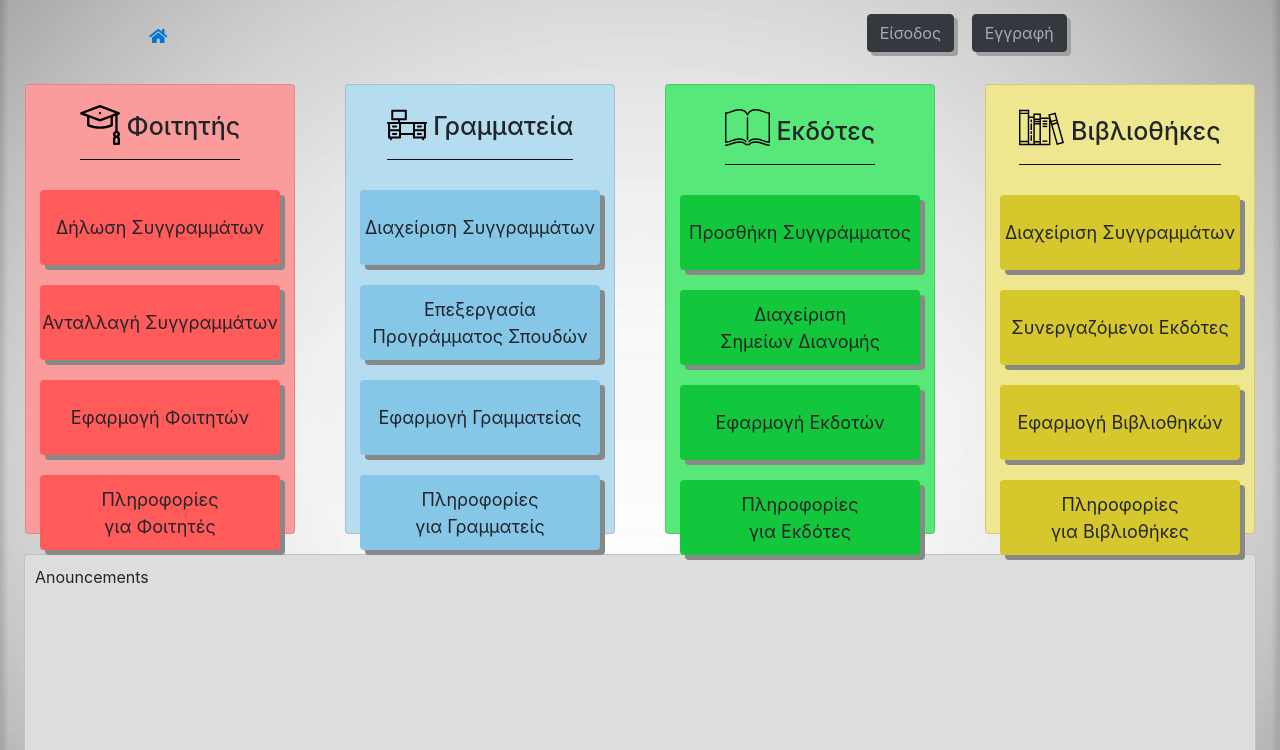
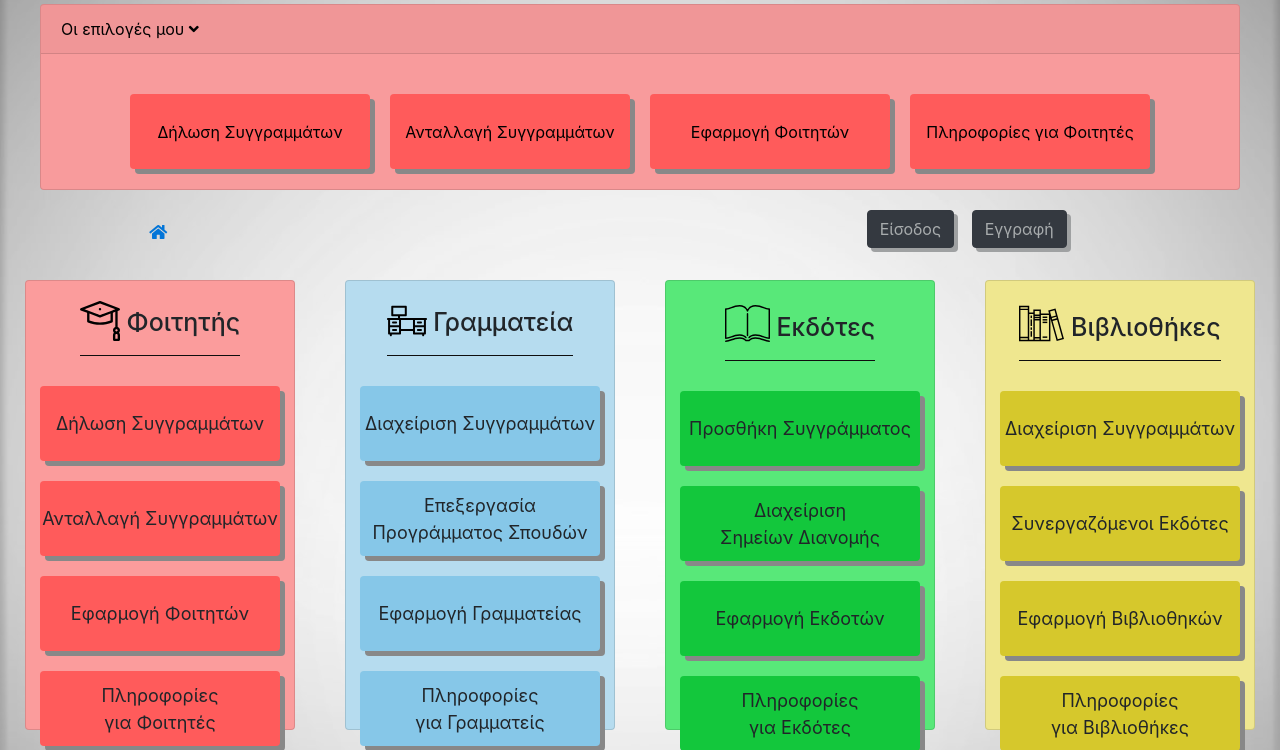
Before and after one commit to PanosEvange/HCI_course_project, a PHP site: page / in a window 1280 px wide. Shown: the part 56-806 px from the top of the page. Run offline with PHP 8.4, Linux system fonts and the light colour scheme.

Commit message:
initial collapse

```diff
--- a/eam/index.php
+++ b/eam/index.php
@@ -69,6 +69,7 @@ session_start();
         </div>
         <!-- Header End -->
 
+        <?php include 'userOptions.php';?>
 
         <div class="below-nav-bar">
             <div class="my-breadcrumb">
@@ -80,7 +81,6 @@ session_start();
             <?php include 'isLoggedIn.php';?>
 
         </div>
-
 
             <div class="main-content mr-auto ml-auto">
                 <div class="my-section student-area">
--- a/eam/style.css
+++ b/eam/style.css
@@ -203,10 +203,8 @@ span.my-svg-text {
 }
 
 .below-nav-bar {
-    /*margin-left: auto;
-    margin-right: auto;*/
     min-width: 1300px;
-    margin-top: 60px;
+    margin-top: 10px;
     display: grid;
     grid-template-columns:1fr 1fr 1fr;
     grid-template-rows: fit-content;
@@ -1060,6 +1058,13 @@ a#myFilterApplyButton:hover{
     cursor: pointer;
 }
 
+.user-options{
+    margin-top: 60px;
+    width: 1200px;
+    margin-left: auto;
+    margin-right: auto;
+}
+
 .my-profile-info .fa.fa-check{
     cursor: pointer;
 }
@@ -1373,3 +1378,49 @@ a#myFilterApplyButton:hover{
 .title-of-table {
     margin-top: 40px;
 }
+
+.user-options .card a {
+    color: black;
+}
+.user-options .card {
+    background: #f89b9c;
+}
+
+.student-area .section-button.btn:hover{
+    background-color: #bf0808;
+    border-color:#ea7a91;
+    border:1px solid #ea7a91;
+}
+
+.student-area .section-button.btn{
+    background-color: #ff5b5b;
+}
+
+.user-options-buttons .btn {
+    border: 0;
+    color: #212529;
+    background-color: #ff5b5b;
+    box-shadow: 5px 5px #888888;
+    width: 240px;
+    height: 75px;
+    margin-top: 20px;
+    display: flex;
+    justify-content: center;
+    align-items: center;
+}
+
+.user-options-buttons .btn.my-ml{
+    margin-left: 20px;
+}
+
+.user-options-buttons .btn:hover{
+    background-color: #bf0808;
+    border-color:#ea7a91;
+    border:1px solid #ea7a91;
+}
+
+.user-options-buttons {
+    display: flex;
+    flex-direction: row;
+    justify-content: center;
+}
--- /dev/null
+++ b/eam/userOptions.php
@@ -0,0 +1,17 @@
+<div id="accordion" class="user-options">
+  <div class="card">
+    <div class="card-header">
+      <a class="card-link" data-toggle="collapse" href="#collapseOne">
+        Οι επιλογές μου   <i class="fa fa-angle-down" aria-hidden="true"></i>
+      </a>
+    </div>
+    <div id="collapseOne" class="collapse show" data-parent="#accordion">
+      <div class="card-body user-options-buttons">
+          <a href="./under_construction.php" class="btn"> Δήλωση Συγγραμμάτων </a>
+          <a href="./under_construction.php" class="btn my-ml"> Ανταλλαγή Συγγραμμάτων </a>
+          <a href="./student_app.php" class="btn my-ml"> Εφαρμογή Φοιτητών </a>
+          <a href="./under_construction.php" class="btn my-ml"> Πληροφορίες για Φοιτητές </a>
+      </div>
+    </div>
+  </div>
+</div>
```
